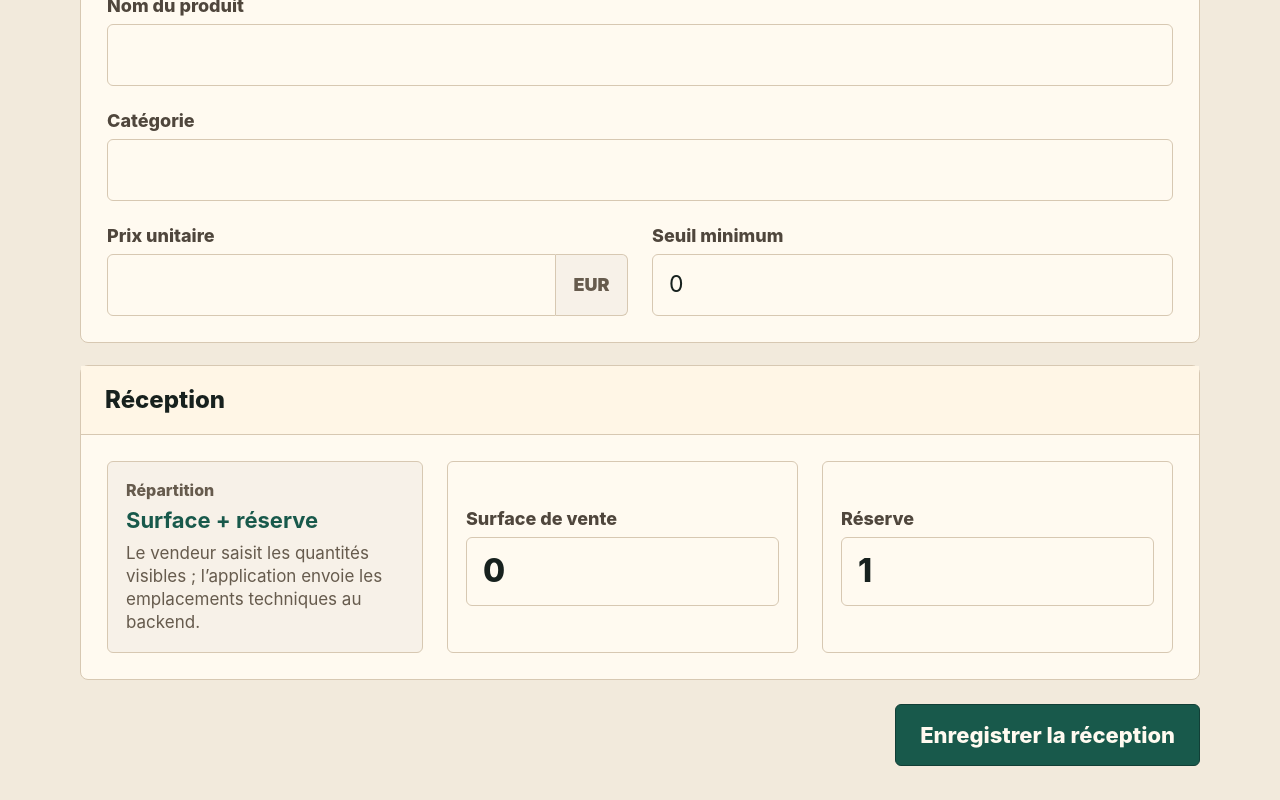
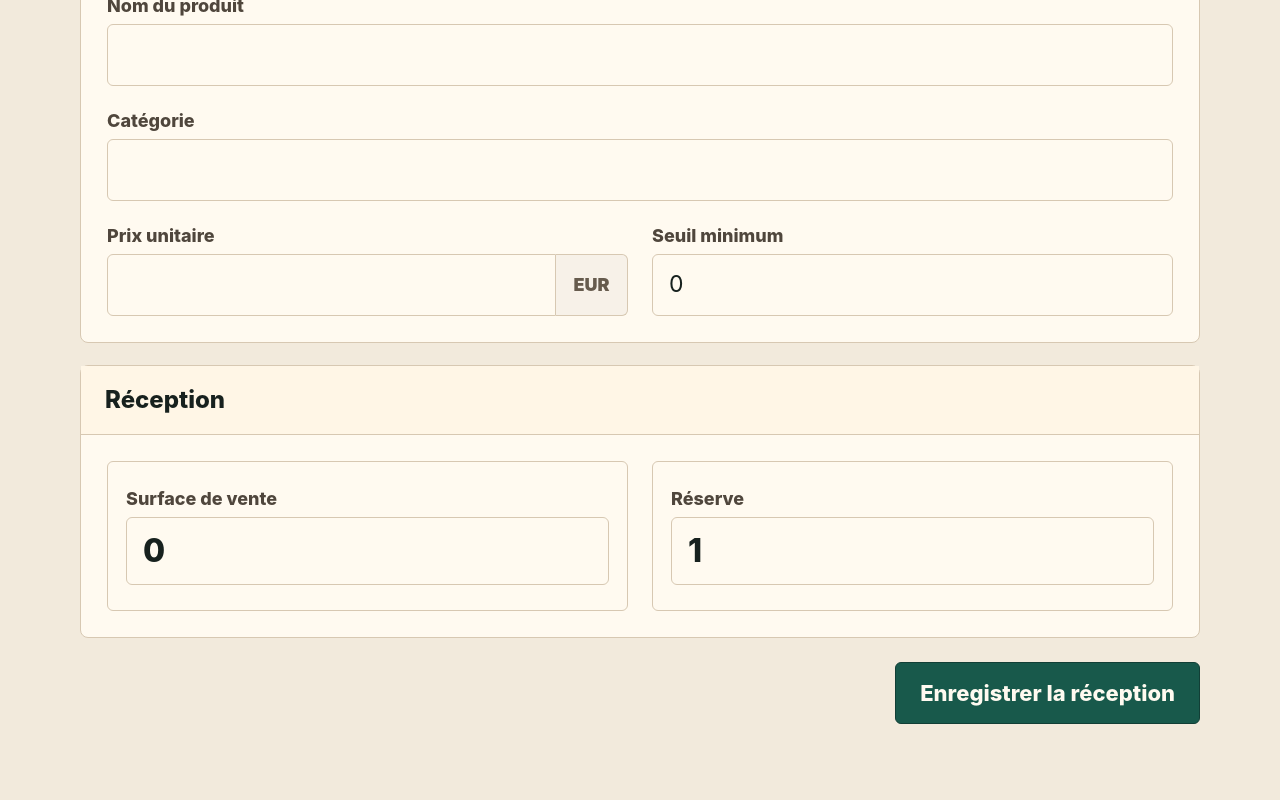
Before and after one commit to aliCheikCheikh/auto-stock-management-front, an Angular app: page /stock-receipts/new in a window 1280 px wide. Shown: the part 345-1145 px from the top of the page. After the commit the page ends 1103 px from the top, so only its background shows below. Built offline with nearby package versions, Linux system fonts and the light colour scheme.

Commit message:
style(stock-receipts): simplify receipt distribution section

```diff
--- a/src/app/features/stock-receipts/pages/new-stock-receipt-page/new-stock-receipt-page.html
+++ b/src/app/features/stock-receipts/pages/new-stock-receipt-page/new-stock-receipt-page.html
@@ -69,13 +69,6 @@
             </div>
 
             <div class="form-grid form-grid--distribution">
-                <div class="distribution-note">
-                    <span>Répartition</span>
-                    <strong>Surface + réserve</strong>
-                    <p>Le vendeur saisit les quantités visibles ; l’application envoie les emplacements techniques au
-                        backend.</p>
-                </div>
-
                 <div class="distribution-card">
                     <label for="shopFloorQuantity">Surface de vente</label>
                     <input id="shopFloorQuantity" type="number" formControlName="shopFloorQuantity" />
--- a/src/app/features/stock-receipts/pages/new-stock-receipt-page/new-stock-receipt-page.scss
+++ b/src/app/features/stock-receipts/pages/new-stock-receipt-page/new-stock-receipt-page.scss
@@ -89,7 +89,7 @@ h2 {
 }
 
 .form-grid--distribution {
-  grid-template-columns: minmax(220px, 0.9fr) repeat(2, minmax(0, 1fr));
+  grid-template-columns: repeat(2, minmax(0, 1fr));
 }
 
 .field {
@@ -149,7 +149,6 @@ input:focus {
   font-weight: 900;
 }
 
-.distribution-note,
 .distribution-card {
   display: grid;
   gap: 8px;
@@ -160,30 +159,8 @@ input:focus {
   padding: 18px;
 }
 
-.distribution-note {
-  background: var(--color-canvas-soft);
-}
-
 .distribution-card {
   background: var(--color-surface);
-}
-
-.distribution-note span {
-  color: var(--color-muted);
-  font-size: 16px;
-  font-weight: 800;
-}
-
-.distribution-note strong {
-  color: var(--color-petrol);
-  font-size: 22px;
-  line-height: 1.15;
-}
-
-.distribution-note p {
-  color: var(--color-muted);
-  font-size: 17px;
-  line-height: 1.35;
 }
 
 .distribution-card input {
```
